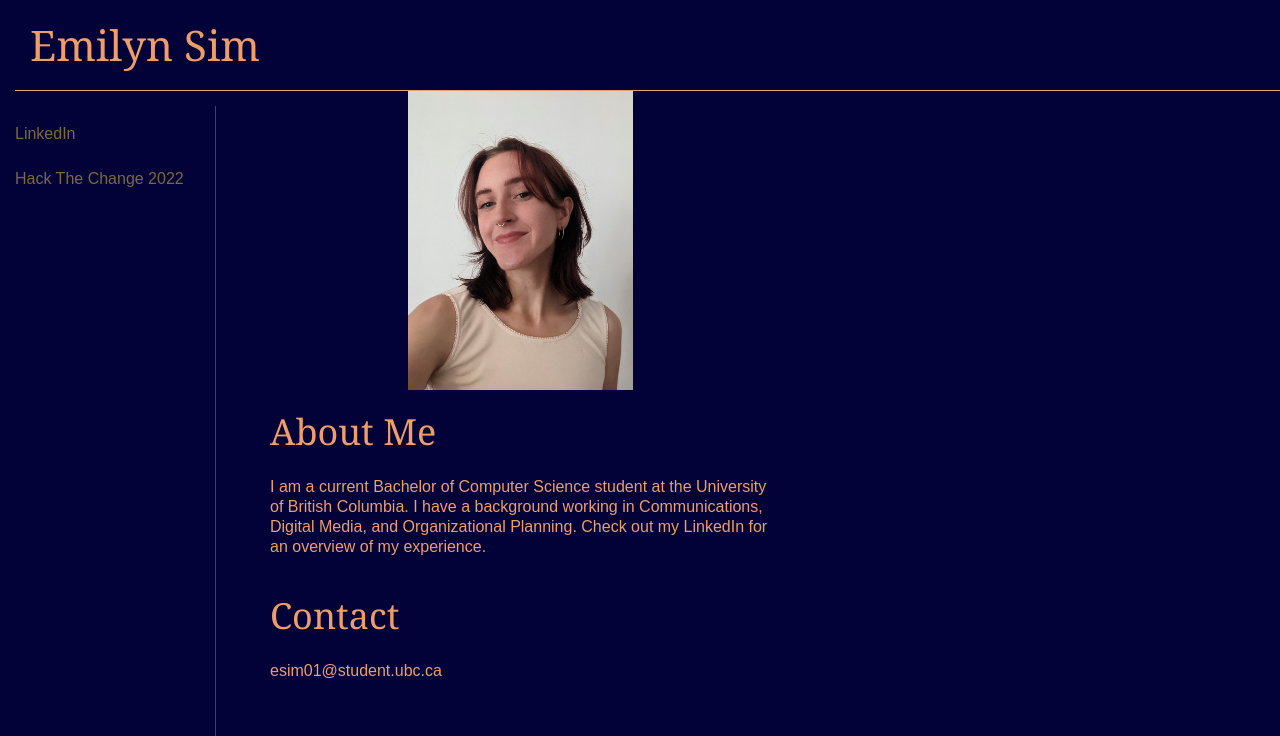
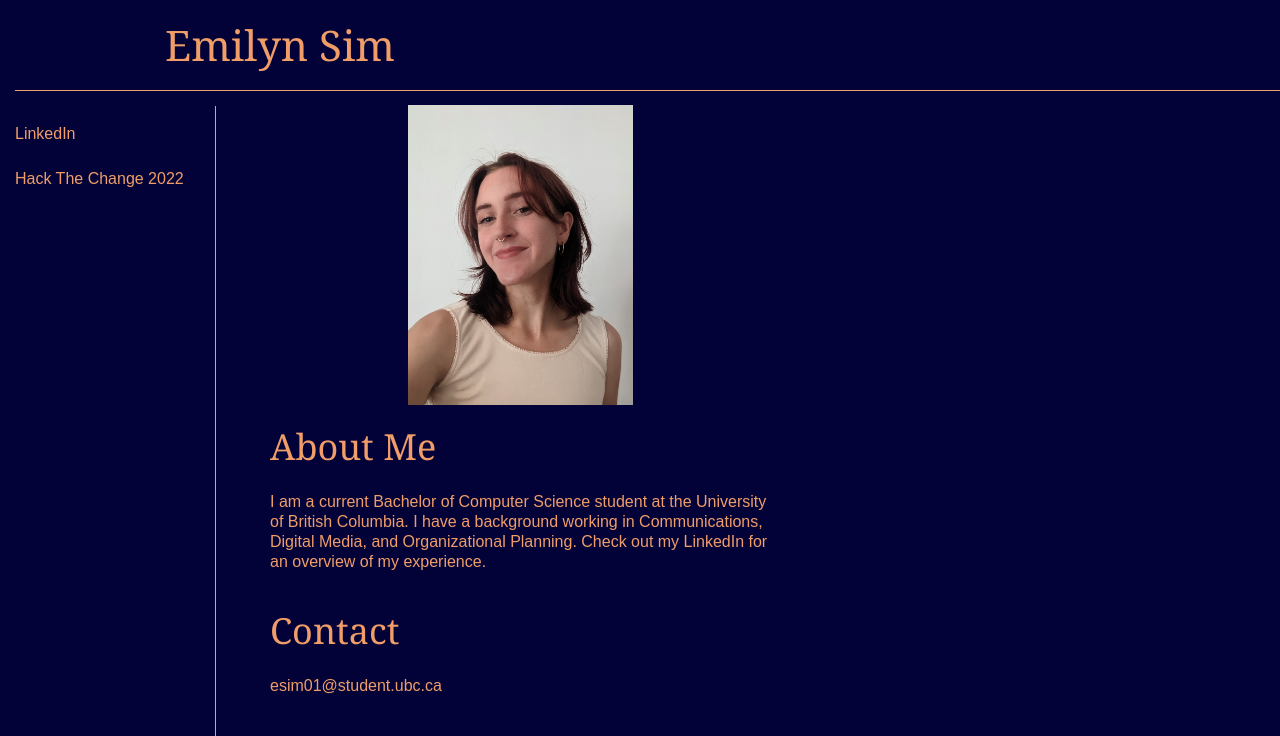
Before and after one commit to em-il-yn/em-il-yn.github.io, a plain HTML site: page index.html in a window 1280 px wide. Drawn offline with Linux system fonts and the light colour scheme.

Commit message:
Visual Changes

```diff
--- a/main.css
+++ b/main.css
@@ -75,7 +75,7 @@ header {
 }
 h1 {
     margin: 0 1.5rem 1.5rem 1.5rem;
-    padding-left: 1.5rem;
+    padding-left: 15rem;
     width: 100%;
     height: 9rem;
     border-bottom: 1px solid #f09d68;
@@ -87,6 +87,7 @@ h1 {
     line-height: 9rem;
 }
 div.gallery {
+    padding-top: 1.5rem;
     display: block;
     text-align: center;
   }
@@ -155,7 +156,7 @@ a.inline {
 }
 
 /* hidden on mobile */
-nav, aside {
+nav {
     display: none;
 }
 
@@ -171,7 +172,7 @@ nav {
     position: absolute;
     padding: 1.5rem 1.5rem 1.5rem 0;
     width: 20rem;
-    border-right: 1px solid rgb(69, 69, 69);
+    border-right: 1px solid #f09d68;
     height: 60rem;
 }
 nav ul {
@@ -182,12 +183,12 @@ nav>ul>li:last-of-type {
 }
 nav li a{
     text-decoration: none;
-    color: rgb(126, 104, 61);
+    color: #f09d68;;
     line-height: 2.5rem;
 }
 nav li a:hover{
     text-decoration: underline;
-    color: rgb(69, 69, 69);
+    color: #f09d68;
 }
 }
 
```
